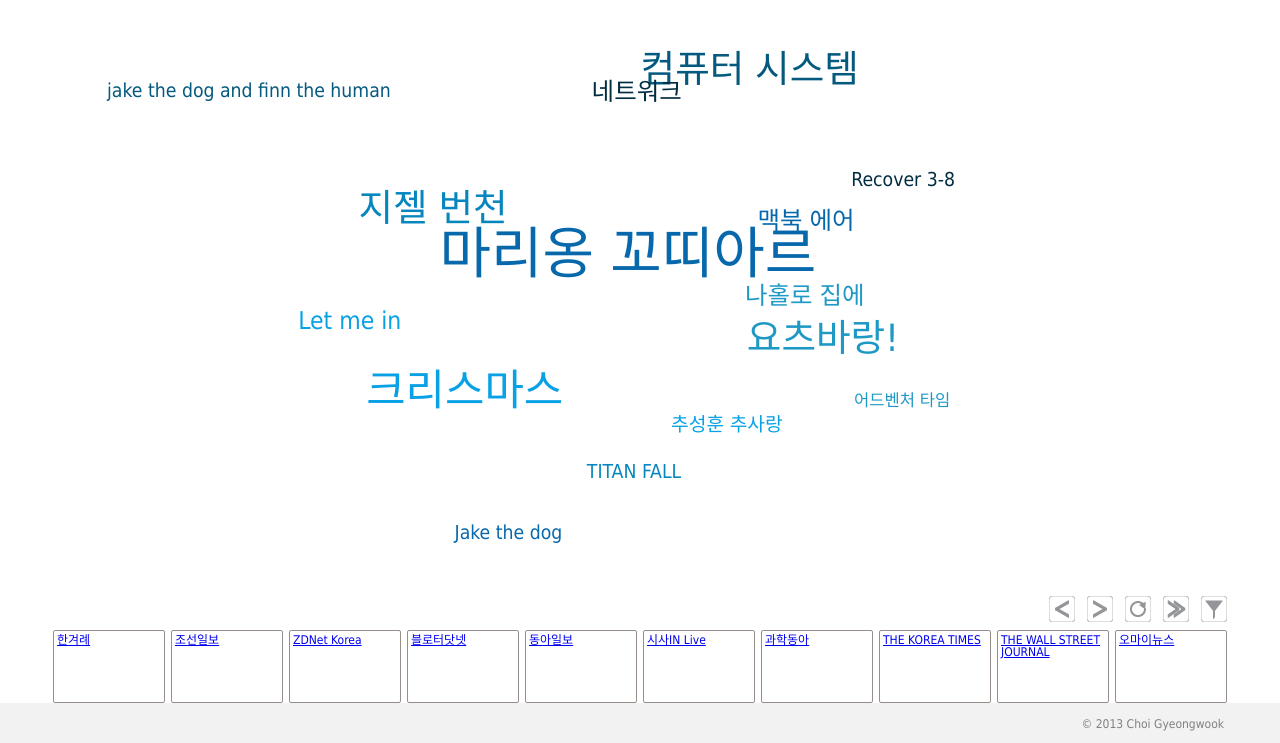
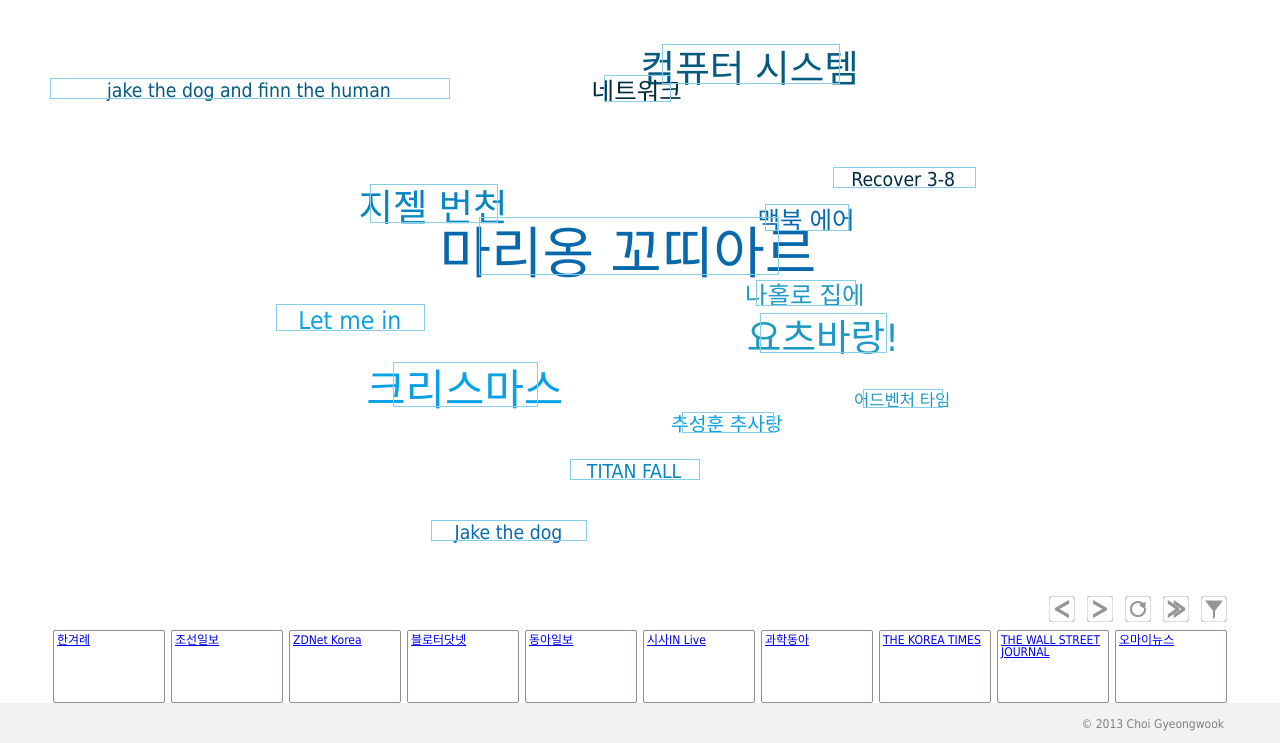
Before and after one commit to wooq17/NewsCloud, a plain HTML site: page index.html in a window 1280 px wide. Shown: the part 72-815 px from the top of the page. Drawn offline with Linux system fonts and the light colour scheme.

Commit message:
mouseover event created

```diff
--- a/index.html
+++ b/index.html
@@ -94,6 +94,8 @@
       <div id="container">
         <!-- 뉴스 태그(main contents 중앙 상단에 배치) // temp image -->
         <div id="tag_cloud">
+        	<div id="tagDetail">
+        	</div>
 	        <ul id="tags">
 	        	<li>
 		        	<div>
@@ -126,6 +128,8 @@
 		        	<div>
 		        </li>
 	        </ul>
+	        <div id="tagButton">
+	        </div>
         </div>
 
         <!-- 메뉴 (main contents 내부 우측 하단에 배치) -->
--- a/main.css
+++ b/main.css
@@ -238,3 +238,24 @@ footer > div > div {
 
 	overflow: visible;
 }
+
+#tagButton > div {
+	position: absolute;
+
+	1height: 20px;
+	1width: 20px;
+
+	border: 1px solid skyblue;
+}
+
+#tagButton {
+	height: 100%;
+	width: 100%;
+}
+
+#tagDetail {
+	position: fixed;
+
+	width: 100px;
+	height: 400px;
+}
--- a/script.js
+++ b/script.js
@@ -171,12 +171,12 @@ var newspaperRandomIndex = function(){
 
 	newsPaperList.sort(compare);
 
-	newsPaperArray = [];
-	newsPaperArray = document.querySelectorAll("#newspapers > li");
+	var newsPaperArray = [];
+	var newsPaperArray = document.querySelectorAll("#newspapers > li");
 
 	//console.log(newsPaperArray);
 
-	htmlLength = newsPaperArray.length;
+	var htmlLength = newsPaperArray.length;
 
 	for(var i = 0; i < htmlLength; ++i){
 		newsPaperArray[i].insertAdjacentHTML(
@@ -205,6 +205,7 @@ var refreshTime = 5 * 60 * 1000; //5min
 var moveFrameInterval = 20;
 
 var canvasList = [];
+var buttonList = [];
 var currentCanvas = null;
 
 var canvasInit = function(){
@@ -281,7 +282,7 @@ var createTag = function(idx, keyword, frequency, maxFrequency, tagList){
 	}
 
 	obj.move = function(){
-		console.log("move start");
+		//console.log("move start");
 
 		//마찰력을 넣으면 여기서 가속도와 속도 모두 변경해야 하려나?
 		//현재 속도의 반대 방향으로 가속도를 주자!
@@ -399,6 +400,9 @@ var refreshTags = function(){
 	//서버에서 업데이트 된 태그 정보를 받아 온 후에 데이터를 교환해야 하므로 동기적으로 작동되어야 한다.
     receivedTagWords = JSON.parse(tagRequest.responseText);
 
+    var tagButton = document.getElementById("tagButton");
+    var newButtons = "";
+
     for (var i = 0, count = receivedTagWords.length; i < count; ++i){
     	//최초 생성이 아니라 이미 생성된 리스트를 업데이트하는 경우에는 할당된 태그 오브젝트를 삭제
     	if (currentCanvas.tagWords[i] != undefined){
@@ -407,7 +411,26 @@ var refreshTags = function(){
 
     	//새로 받아온 데이터를 기반으로 태그 오브젝트 생성
 		currentCanvas.tagWords[i] = createTag(i, receivedTagWords[i][0], receivedTagWords[i][1], receivedTagWords[0][1], currentCanvas.tagWords);
+
+		newButtons += "<div></div>";
     }
+
+    tagButton.innerHTML = newButtons;
+	buttonList = document.querySelectorAll("#tagButton > div");
+
+	for (var i = 0, count = receivedTagWords.length; i < count; ++i){
+		if (typeof buttonList[i] != 'undefined'){
+			//기존 등록 이벤트 삭제
+			buttonList[i].removeEventListener('mouseover', openPopup, false);
+			buttonList[i].removeEventListener('mouseout', closePopup, false);
+		}
+		buttonList[i].style.width = (currentCanvas.tagWords[i].radius * 2) + "px";
+		buttonList[i].style.height = currentCanvas.tagWords[i].textSize + "px";
+
+		buttonList[i].addEventListener('mouseover', openPopup, false);
+		buttonList[i].addEventListener('mouseout', closePopup, false);
+	}
+
     console.log(currentCanvas.tagWords);
     //맨처음에 한 번 태그 정보를 업데이트한 뒤에는 setInterval()로 주기적으로 업데이트
     //(시간 간격 동안 기다렸다가 자기 자신을 하나 더 호출하고 자신은 종료)
@@ -428,10 +451,29 @@ var drawTags = function(){
 		currentCanvas.tagWords[i].move();
 
 		currentCanvas.drawContext.fillText(currentCanvas.tagWords[i].keyword, currentCanvas.tagWords[i].xPos, currentCanvas.tagWords[i].yPos);
+
+		buttonList[i].style.left = (currentCanvas.tagWords[i].xPos - currentCanvas.tagWords[i].radius) + "px";
+		buttonList[i].style.top = (currentCanvas.tagWords[i].yPos - currentCanvas.tagWords[i].textSize) + "px";
 	}
 
 	//setTimeout(drawTags, moveFrameInterval);
 }
+
+var tempElement = document.getElementById("search_box");
+
+tempElement.addEventListener('mouseover', openPopup, false);
+tempElement.addEventListener('mouseout', closePopup, false);
+
+function openPopup(){
+	//fill this area
+	console.log("open");
+}
+
+function closePopup(){
+	//fill this area
+	console.log("close");
+}
+
 /*
 	color table
 	light blue 	: 30, 153, 197
```
